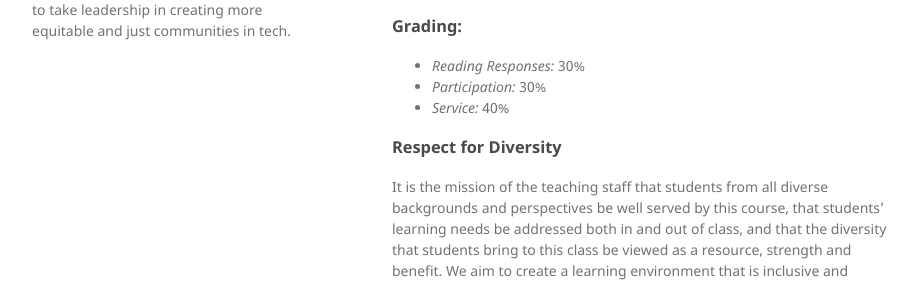
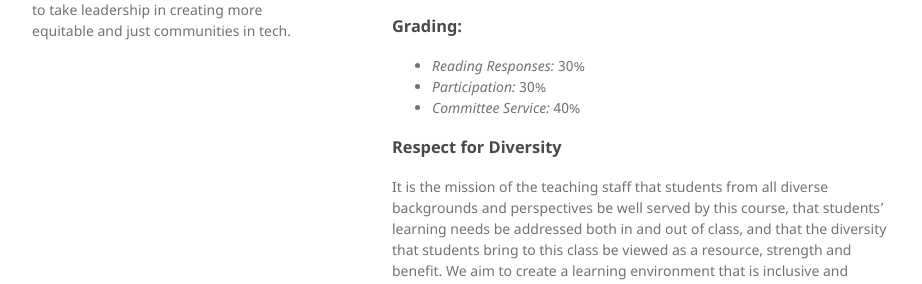
Before and after one commit to onefishy/DIL_in_tech, a Jekyll site: the page built from syllabus.md, in a window 1280 px wide and 900 px high, scrolled down 858 px. Shown: the part 486-770 px from the top of the window, without its empty margins (178-1100 px from the left). Built offline with Jekyll 4.4.1, drawn with Linux system fonts in a browser that asks for light colours; our own code applies the rules of GitHub Pages for plain Markdown files.

Commit message:
Update syllabus.md

```diff
--- a/syllabus.md
+++ b/syllabus.md
@@ -28,7 +28,7 @@ Students are expected to attend every class meeting and participate actively. Me
 ### Grading:
 - *Reading Responses:* 30%
 - *Participation:* 30%
-- *Service:* 40%
+- *Committee Service:* 40%
 
 ### Respect for Diversity
 It is the mission of the teaching staff that students from all diverse backgrounds and perspectives be well served by this course, that students’ learning needs be addressed both in and out of class, and that the diversity that students bring to this class be viewed as a resource, strength and benefit. We aim to create a learning environment that is inclusive and respectful of diversity: gender, sexuality, disability, age, socioeconomic status, ethnicity, race, and culture. Your suggestions for how to better our classroom community are always encouraged and appreciated.
```
